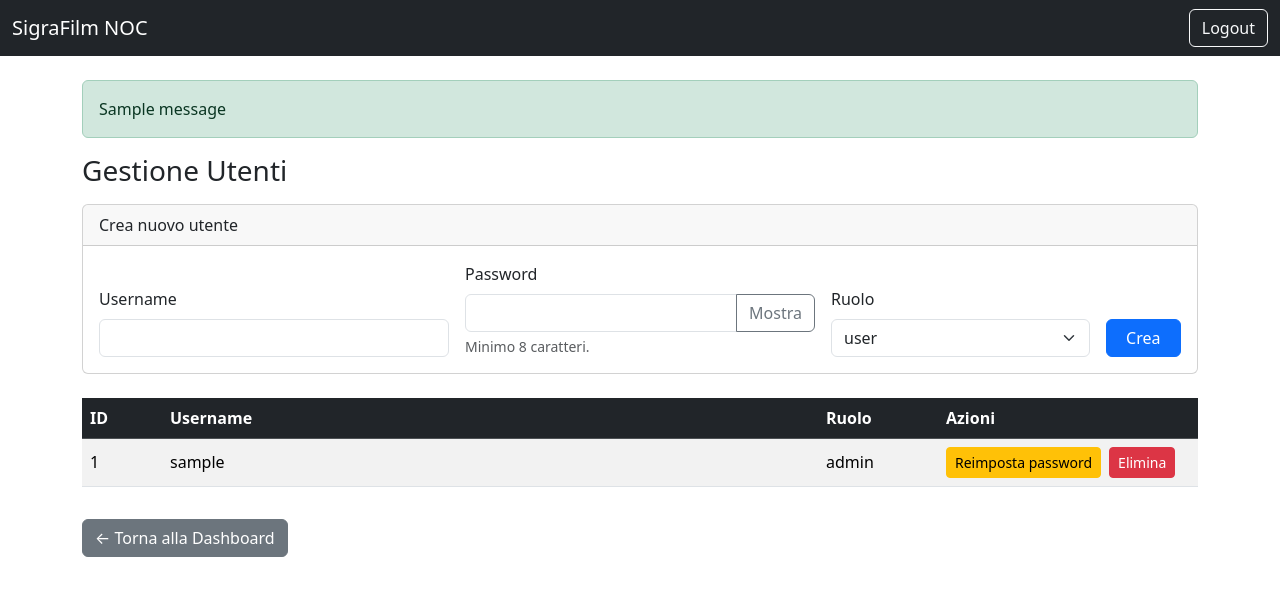
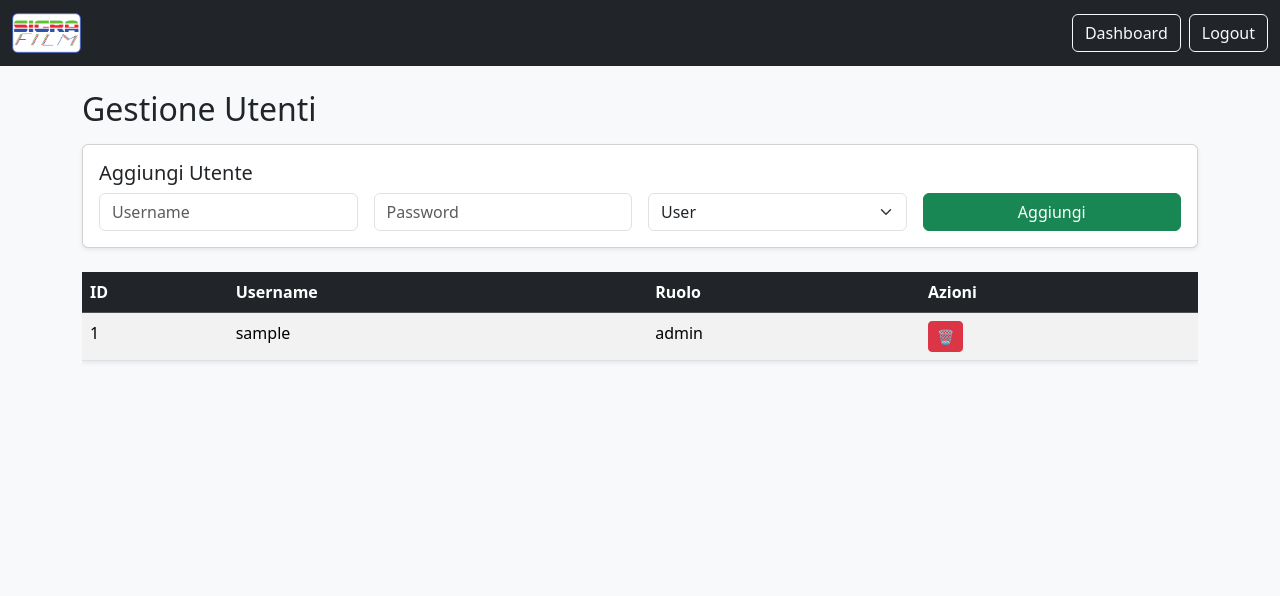
Before and after one commit to Roccotot/SigraFilm-NOC, a Flask app: page /users in a window 1280 px wide. Shown: the top 596 px of the page. Run offline with Flask 3, Linux system fonts and the light colour scheme; the visitor is signed in with stand-in values (Sample User, id 1); tables that the repository leaves empty hold one stand-in row (values such as "Sample post"); one stand-in notice (Sample message) is shown.

Commit message:
Update users.html

```diff
--- a/templates/users.html
+++ b/templates/users.html
@@ -1,76 +1,66 @@
 <!DOCTYPE html>
 <html lang="it">
 <head>
-  <meta charset="UTF-8" />
-  <title>Gestione Utenti</title>
-  <meta name="viewport" content="width=device-width, initial-scale=1" />
-  <link href="https://cdn.jsdelivr.net/npm/bootstrap@5.3.2/dist/css/bootstrap.min.css" rel="stylesheet" />
+  <meta charset="UTF-8">
+  <title>Gestione Utenti - SigraFilm</title>
+  <meta name="viewport" content="width=device-width, initial-scale=1">
+  <link href="https://cdn.jsdelivr.net/npm/bootstrap@5.3.2/dist/css/bootstrap.min.css" rel="stylesheet">
 </head>
-<body>
+<body class="bg-light">
+
+  <!-- Navbar -->
   <nav class="navbar navbar-expand-lg navbar-dark bg-dark">
     <div class="container-fluid">
-      <a class="navbar-brand" href="{{ url_for('dashboard') }}">SigraFilm NOC</a>
+      <a class="navbar-brand" href="{{ url_for('dashboard') }}">
+        <img src="{{ url_for('static', filename='logo_sigra.png') }}" alt="Logo SigraFilm" height="40">
+      </a>
       <div class="d-flex">
+        <a href="{{ url_for('dashboard') }}" class="btn btn-outline-light me-2">Dashboard</a>
         <a href="{{ url_for('logout') }}" class="btn btn-outline-light">Logout</a>
       </div>
     </div>
   </nav>
 
-  <div class="container py-4">
-    {% with messages = get_flashed_messages(with_categories=true) %}
-      {% if messages %}
-        <div class="mb-3">
-          {% for category, message in messages %}
-            <div class="alert alert-{{ category }} mb-2">{{ message }}</div>
-          {% endfor %}
-        </div>
-      {% endif %}
-    {% endwith %}
+  <div class="container mt-4">
 
-    <h1 class="h3 mb-3">Gestione Utenti</h1>
+    <h2 class="mb-3">Gestione Utenti</h2>
 
-    <!-- CREA NUOVO UTENTE -->
-    <div class="card mb-4">
-      <div class="card-header">Crea nuovo utente</div>
+    <!-- Form per aggiungere un nuovo utente -->
+    <div class="card shadow-sm mb-4">
       <div class="card-body">
-        <form method="POST" action="{{ url_for('users') }}">
-          <div class="row g-3 align-items-end">
-            <div class="col-md-4">
-              <label class="form-label">Username</label>
-              <input name="username" class="form-control" required />
-            </div>
-            <div class="col-md-4">
-              <label class="form-label">Password</label>
-              <div class="input-group">
-                <input id="newUserPassword" name="password" type="password" class="form-control" minlength="8" required />
-                <button type="button" class="btn btn-outline-secondary" onclick="togglePwd('newUserPassword', this)">Mostra</button>
-              </div>
-              <div class="form-text">Minimo 8 caratteri.</div>
+        <h5 class="card-title">Aggiungi Utente</h5>
+        <form method="post" action="{{ url_for('add_user') }}">
+          <div class="row g-3">
+            <div class="col-md-3">
+              <input type="text" name="username" class="form-control" placeholder="Username" required>
             </div>
             <div class="col-md-3">
-              <label class="form-label">Ruolo</label>
+              <input type="password" name="password" class="form-control" placeholder="Password" required>
+            </div>
+            <div class="col-md-3">
               <select name="role" class="form-select">
-                <option value="user">user</option>
-                <option value="admin">admin</option>
+                <option value="user">User</option>
+                <option value="admin">Admin</option>
               </select>
             </div>
-            <div class="col-md-1 d-grid">
-              <button class="btn btn-primary">Crea</button>
+            <div class="col-md-3">
+              <button type="submit" class="btn btn-success w-100">Aggiungi</button>
             </div>
           </div>
         </form>
       </div>
     </div>
 
-    <!-- TABELLA UTENTI -->
+    <!-- Tabella utenti -->
+    {% if users %}
       <div class="table-responsive">
-      <table class="table table-striped align-middle">
+        <table class="table table-striped table-hover shadow-sm">
           <thead class="table-dark">
             <tr>
-            <th style="width: 80px">ID</th>
+              <th>ID</th>
               <th>Username</th>
-            <th style="width: 120px">Ruolo</th>
-            <th style="width: 260px">Azioni</th>
+              <th>Ruolo</th>
+              <th>Azioni</th>
             </tr>
           </thead>
           <tbody>
@@ -79,63 +69,22 @@
               <td>{{ u.id }}</td>
               <td>{{ u.username }}</td>
               <td>{{ u.role }}</td>
-            <td class="d-flex gap-2">
-              <!-- Bottone modal reset password -->
-              <button class="btn btn-sm btn-warning" data-bs-toggle="modal" data-bs-target="#resetModal-{{ u.id }}">
-                Reimposta password
-              </button>
-
-              <!-- Elimina utente -->
-              <form method="POST" action="{{ url_for('delete_user', user_id=u.id) }}"
-                    onsubmit="return confirm('Confermi l\\'eliminazione di {{ u.username }}?');">
-                <button class="btn btn-sm btn-danger">Elimina</button>
+              <td class="text-nowrap">
+                <form method="post" action="{{ url_for('delete_user', user_id=u.id) }}" class="d-inline">
+                  <button type="submit" class="btn btn-sm btn-danger" onclick="return confirm('Eliminare questo utente?')">🗑</button>
                 </form>
-
-              <!-- MODAL RESET -->
-              <div class="modal fade" id="resetModal-{{ u.id }}" tabindex="-1" aria-hidden="true">
-                <div class="modal-dialog">
-                  <div class="modal-content">
-                    <form method="POST" action="{{ url_for('reset_password', user_id=u.id) }}">
-                      <div class="modal-header">
-                        <h5 class="modal-title">Reimposta password — {{ u.username }}</h5>
-                        <button type="button" class="btn-close" data-bs-dismiss="modal" aria-label="Chiudi"></button>
-                      </div>
-                      <div class="modal-body">
-                        <label class="form-label">Nuova password</label>
-                        <div class="input-group">
-                          <input id="pwd-{{ u.id }}" name="new_password" type="password" class="form-control" minlength="8" required />
-                          <button type="button" class="btn btn-outline-secondary" onclick="togglePwd('pwd-{{ u.id }}', this)">Mostra</button>
-                        </div>
-                        <div class="form-text">Minimo 8 caratteri.</div>
-                      </div>
-                      <div class="modal-footer">
-                        <button type="button" class="btn btn-secondary" data-bs-dismiss="modal">Annulla</button>
-                        <button class="btn btn-success">Salva nuova password</button>
-                      </div>
-                    </form>
-                  </div>
-                </div>
-              </div>
-              <!-- /MODAL -->
               </td>
             </tr>
             {% endfor %}
           </tbody>
         </table>
       </div>
+    {% else %}
+      <div class="alert alert-info">Nessun utente registrato</div>
+    {% endif %}
 
-    <a href="{{ url_for('dashboard') }}" class="btn btn-secondary mt-3">← Torna alla Dashboard</a>
   </div>
 
-  <script>
-    function togglePwd(id, btn) {
-      const inp = document.getElementById(id);
-      if (!inp) return;
-      const isPwd = inp.type === 'password';
-      inp.type = isPwd ? 'text' : 'password';
-      btn.textContent = isPwd ? 'Nascondi' : 'Mostra';
-    }
-  </script>
   <script src="https://cdn.jsdelivr.net/npm/bootstrap@5.3.2/dist/js/bootstrap.bundle.min.js"></script>
 </body>
 </html>
```
Lines whose indentation alone changed are shown as unchanged.
